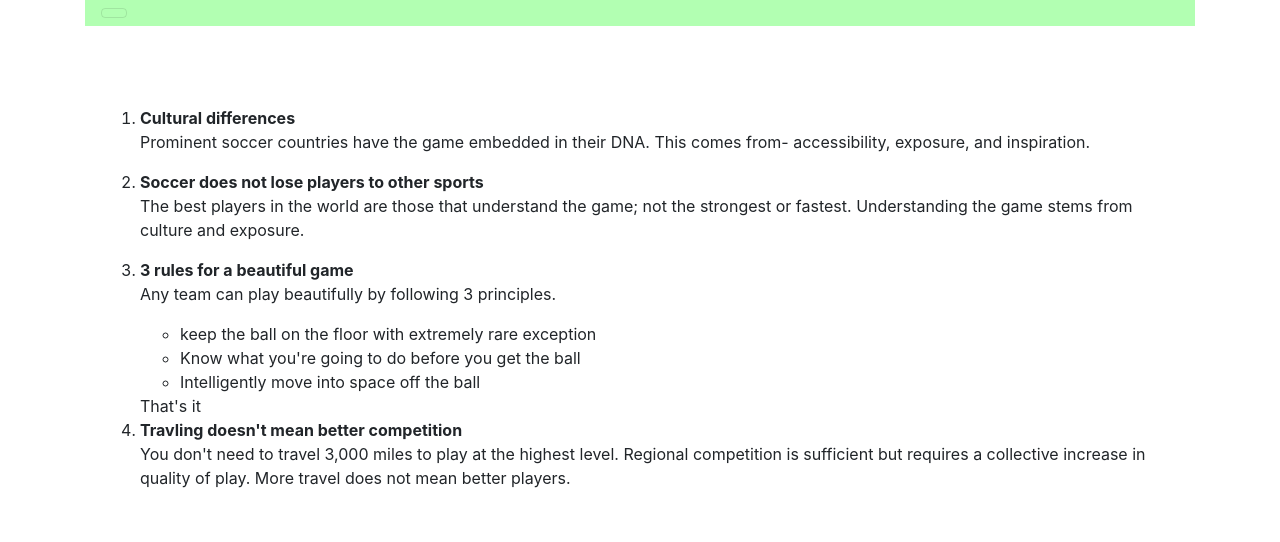
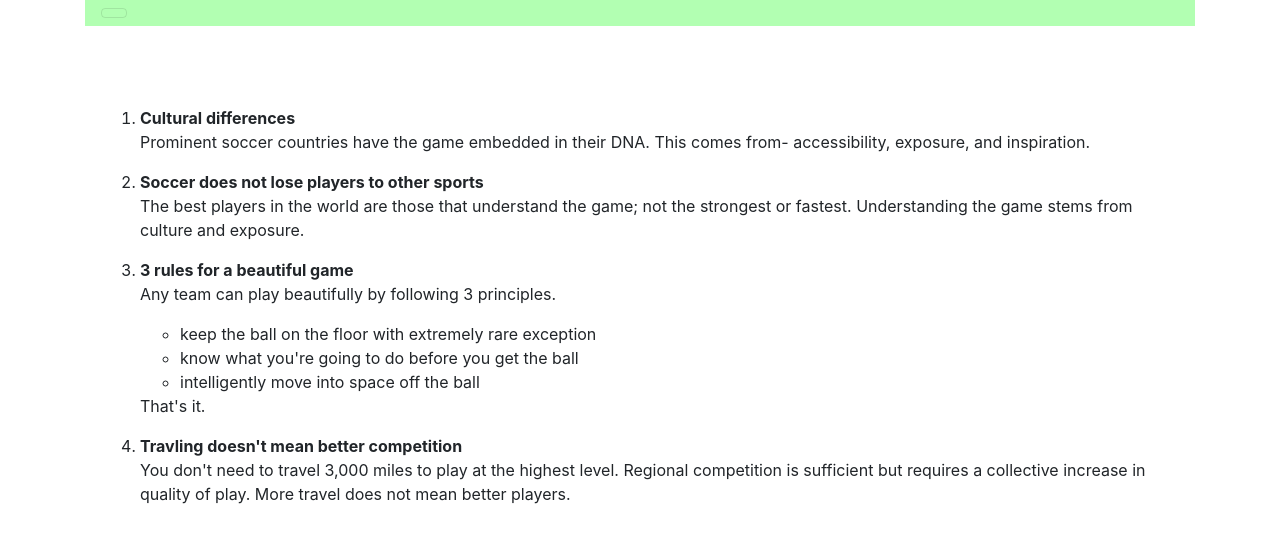
Before and after one commit to 54footy/54footy.github.io, a plain HTML site: page index.html in a window 1280 px wide. Drawn offline with nearby package versions, Linux system fonts and the light colour scheme.

Commit message:
fix typo

```diff
--- a/index.html
+++ b/index.html
@@ -42,13 +42,14 @@
 				</li>
 				<li>
 					<strong>3 rules for a beautiful game</strong>
-					<p>Any team can play beautifully by following 3 principles.
+					<p>Any team can play beautifully by following 3 principles.</p>
             <ul>
               <li>keep the ball on the floor with extremely rare exception</li>
-              <li>Know what you're going to do before you get the ball</li>
-              <li>Intelligently move into space off the ball</li>
+              <li>know what you're going to do before you get the ball</li>
+              <li>intelligently move into space off the ball</li>
             </ul>
-            That's it
+
+            <p>That's it.</p>
 				</li>
 				<li>
 					<strong>Travling doesn't mean better competition</strong>
```
